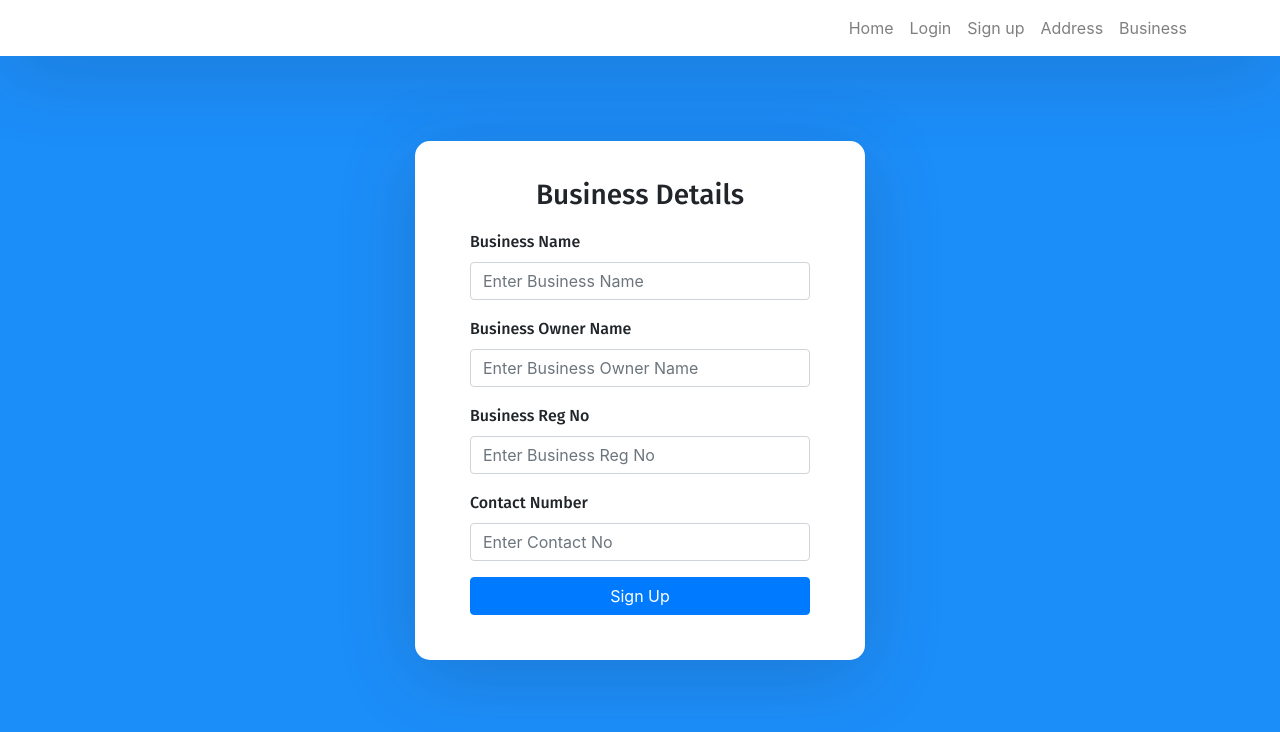
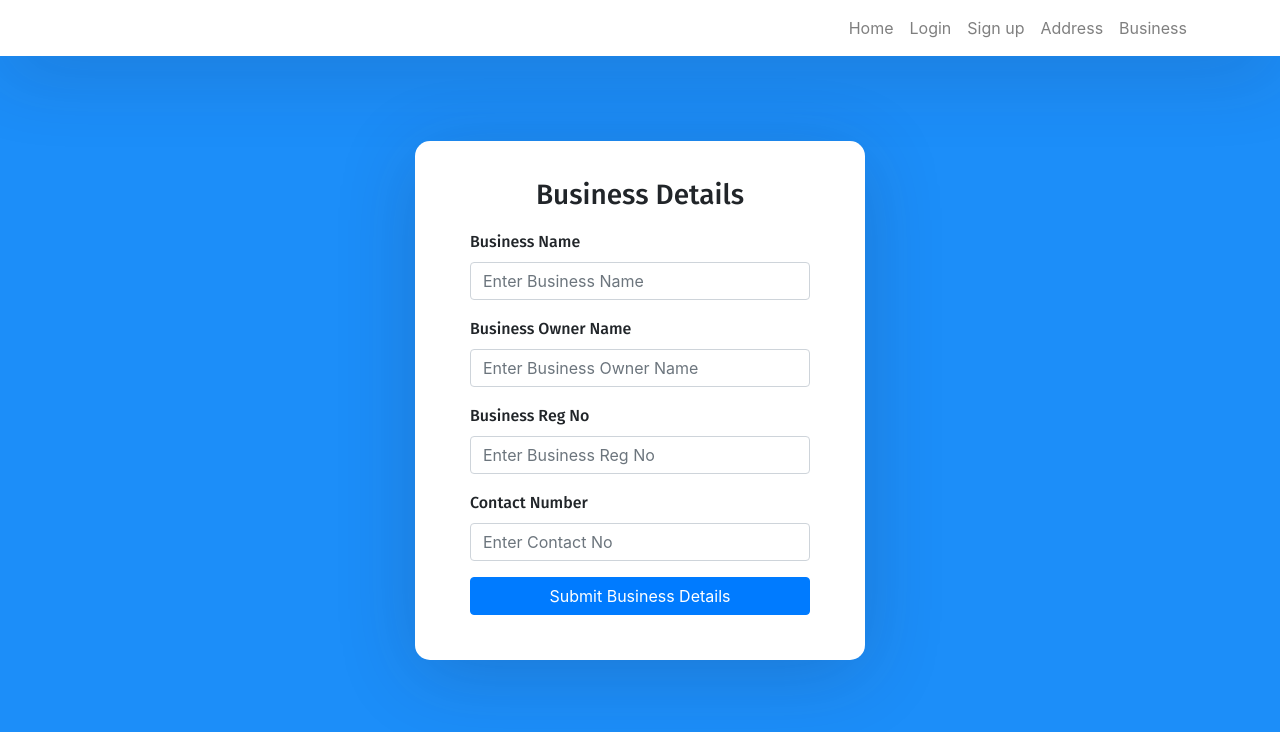
Before and after one commit to PasinduUkwatta/Test_1, a React (Create React App) app in the folder react-front-end/: page /business in a window 1280 px wide. Shown: the top 732 px of the page. Built offline with nearby package versions, Linux system fonts and the light colour scheme.

Commit message:
email validation added & update

```diff
--- a/react-front-end/src/components/address.component.js
+++ b/react-front-end/src/components/address.component.js
@@ -116,7 +116,7 @@ class Address extends Component {
                 </div>
 
 
-                <button type="submit" className="btn btn-primary btn-block" action ="detail">Sign Up</button>
+                <button type="submit" className="btn btn-primary btn-block" action ="detail">Submit Address Details</button>
 
             </form>
         )
--- a/react-front-end/src/components/business.component.js
+++ b/react-front-end/src/components/business.component.js
@@ -92,7 +92,7 @@ class Business extends Component {
                     onChange={this.changeHandler}  />
                 </div>
 
-                <button type="submit" className="btn btn-primary btn-block" action ="detail">Sign Up</button>
+                <button type="submit" className="btn btn-primary btn-block" action ="detail">Submit Business Details</button>
 
             </form>
         )
--- a/react-front-end/src/components/login.component.js
+++ b/react-front-end/src/components/login.component.js
@@ -70,7 +70,7 @@ export default class Login extends Component {
                 <button
                 type="submit"
                 className="btn btn-primary btn-block">
-                Submit
+                Sign In
                 </button>
 
             </form>
```
